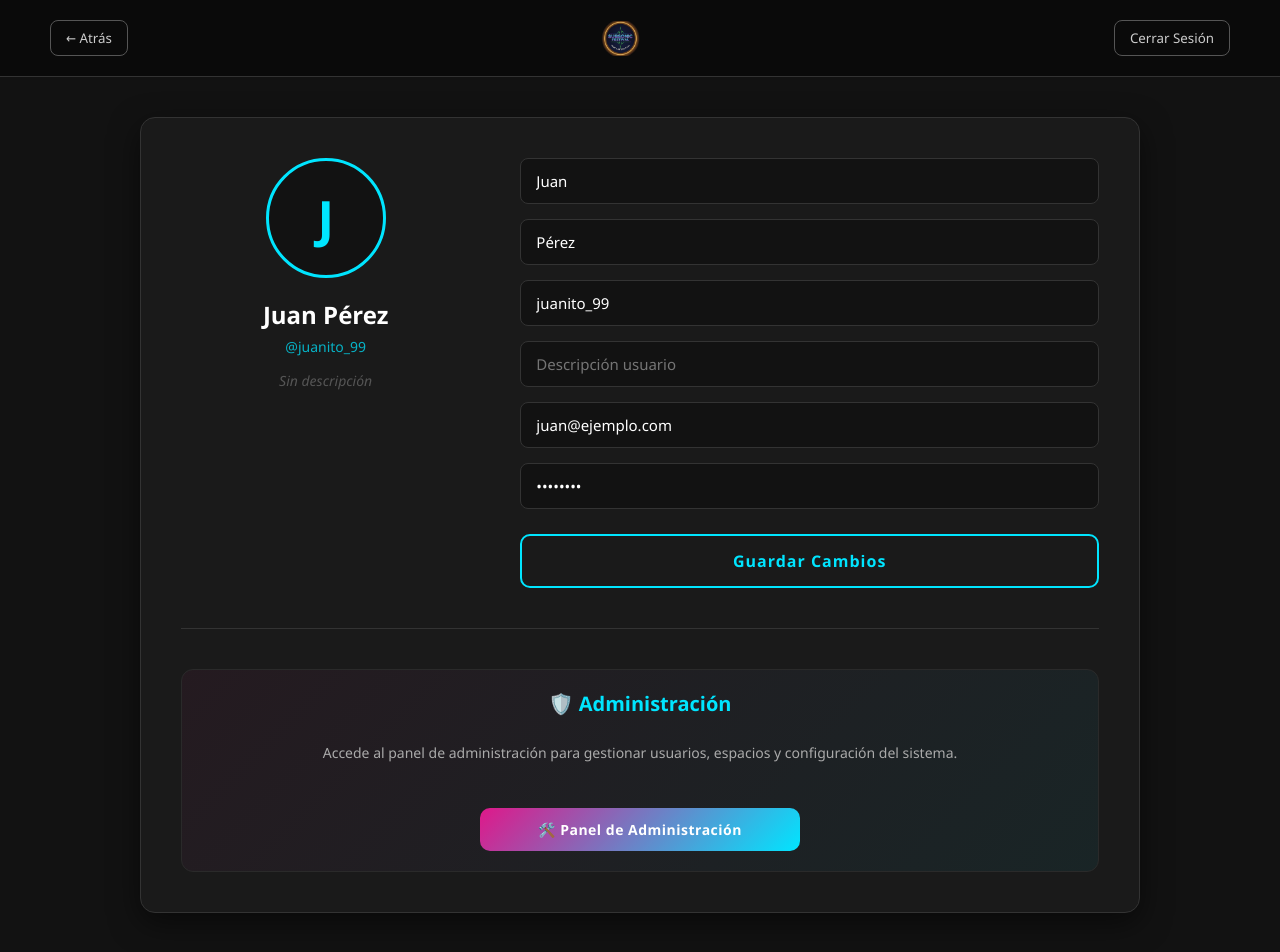
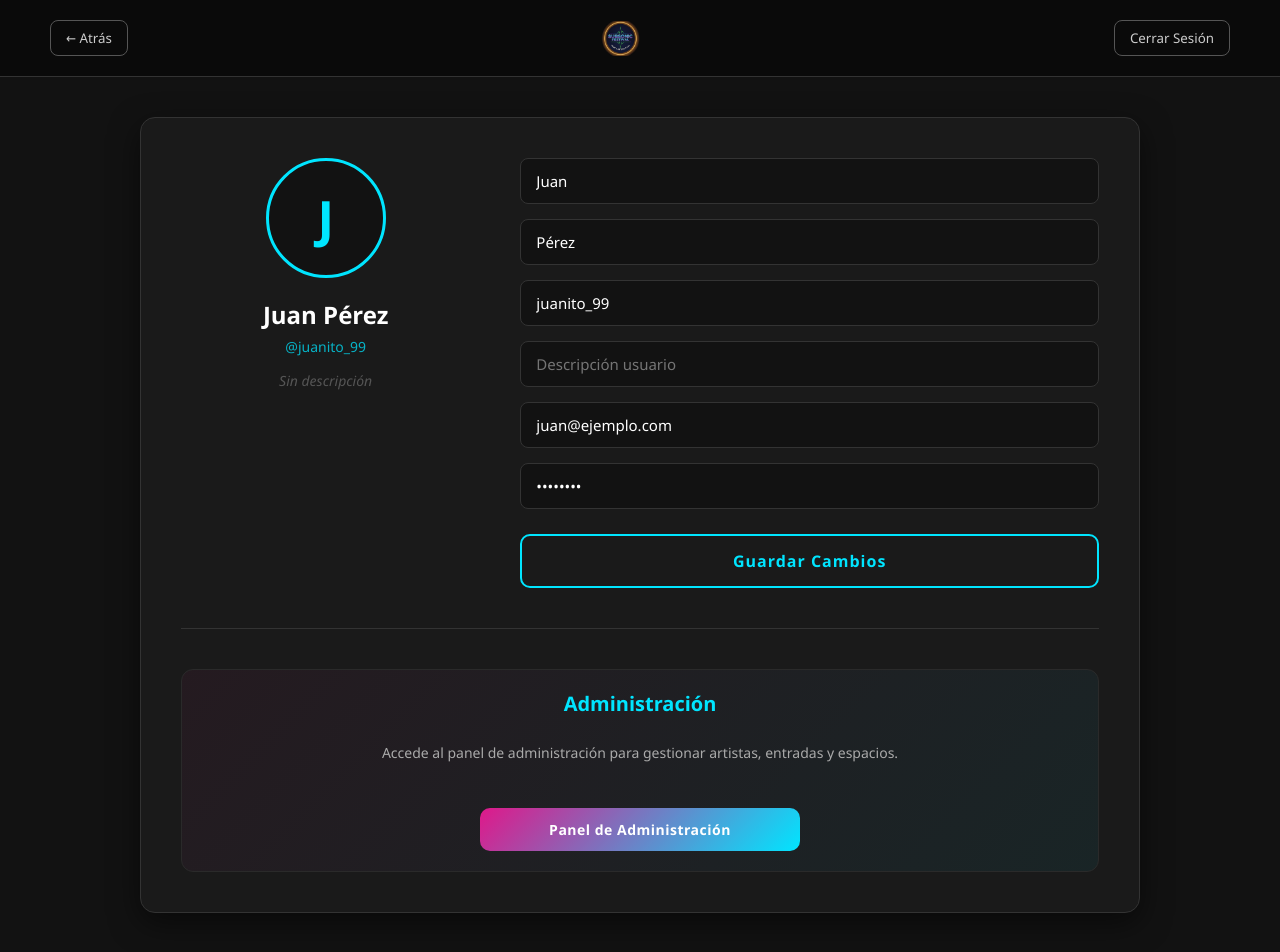
Before and after one commit to antonioRodriguez7/Proyecto-PI-Fronted, a React (Vite) app: page /perfil in a window 1280 px wide. Shown: the top 952 px of the page. Built offline with nearby package versions, Linux system fonts and the light colour scheme.

Commit message:
Acceso a perfil desde panel de administracion

```diff
--- a/src/pages/Perfil/Perfil.jsx
+++ b/src/pages/Perfil/Perfil.jsx
@@ -135,12 +135,12 @@ function Perfil() {
                     {(tipoUsuario === 'administrador' || tipoUsuario === 'proveedor') ? (
                         <div className="panel-admin-wrapper">
                             <h3 className="section-title">
-                                {tipoUsuario === 'administrador' ? '🛡️ Administración' : '🏪 Panel de Proveedor'}
+                                {tipoUsuario === 'administrador' ? 'Administración' : 'Panel de Proveedor'}
                             </h3>
                             <p className="perfil-desc-text" style={{ marginBottom: '24px' }}>
                                 {tipoUsuario === 'administrador'
-                                    ? 'Accede al panel de administración para gestionar usuarios, espacios y configuración del sistema.'
-                                    : 'Accede a tu panel de proveedor para gestionar tus espacios, reservas y contactos.'}
+                                    ? 'Accede al panel de administración para gestionar artistas, entradas y espacios.'
+                                    : 'Accede a tu panel de proveedor para gestionar tus espacios y servicios.'}
                             </p>
                             <button
                                 className="btn-panel-admin"
@@ -150,7 +150,7 @@ function Perfil() {
                                         : '/perfil-proveedor'
                                 )}
                             >
-                                🛠️ Panel de Administración
+                                Panel de Administración
                             </button>
                         </div>
                     ) : (
--- a/src/pages/Perfil_Admin/Perfil_Admin.jsx
+++ b/src/pages/Perfil_Admin/Perfil_Admin.jsx
@@ -290,7 +290,12 @@ function Perfil_Admin() {
                                 activeSection === 'ENTRADAS' ? 'Panel de Administración - Entradas' :
                                     'Panel de Administración'}
                     </h2>
-                    <div className="admin-profile-circle">A</div>
+                    <div
+                        className="admin-profile-circle"
+                        onClick={() => navigate('/perfil')}
+                        style={{ cursor: 'pointer' }}
+                        title="Ir a mi perfil"
+                    >A</div>
                 </header>
 
                 {/* SECCIÓN ARTISTAS */}
--- a/src/pages/Perfil_Proveedor/Perfil_Proveedor.jsx
+++ b/src/pages/Perfil_Proveedor/Perfil_Proveedor.jsx
@@ -287,7 +287,12 @@ function Perfil_Proveedor() {
 
                 <header className="admin-header">
                     <h2>{activeSection === 'MIS_ESPACIOS' ? 'Mis Espacios Contratados' : 'Contratar Espacios Disponibles'}</h2>
-                    <div className="admin-profile-circle">P</div>
+                    <div
+                        className="admin-profile-circle"
+                        onClick={() => navigate('/perfil')}
+                        style={{ cursor: 'pointer' }}
+                        title="Ir a mi perfil"
+                    >P</div>
                 </header>
 
                 {/* SECCIÓN MIS ESPACIOS */}
@@ -298,7 +303,7 @@ function Perfil_Proveedor() {
                             <div className="mis-espacios-box">
                                 <h3 className="box-title">Mis Espacios Contratados</h3>
                                 {espaciosContratados.length === 0 ? (
-                                    <p style={{color: '#aaa', textAlign: 'center', padding: '20px'}}>
+                                    <p style={{ color: '#aaa', textAlign: 'center', padding: '20px' }}>
                                         No tienes espacios contratados
                                     </p>
                                 ) : (
@@ -348,17 +353,17 @@ function Perfil_Proveedor() {
                                 </h3>
 
                                 {servicioSeleccionado?.espacioId ? (
-                                    <p style={{color: '#00e5ff', fontSize: '14px', marginBottom: '20px'}}>
+                                    <p style={{ color: '#00e5ff', fontSize: '14px', marginBottom: '20px' }}>
                                         📌 Espacio seleccionado: {espacioSeleccionado?.nombre}
                                     </p>
                                 ) : (
-                                    <p style={{color: '#df188a', fontSize: '14px', marginBottom: '20px'}}>
+                                    <p style={{ color: '#df188a', fontSize: '14px', marginBottom: '20px' }}>
                                         ⚠️ Selecciona un espacio antes de crear un servicio
                                     </p>
                                 )}
 
                                 {servicioSeleccionado?.espacioId && espacioSeleccionadoTieneServicio && !reemplazoActivo && (
-                                    <p style={{color: '#df188a', fontSize: '14px', marginBottom: '20px'}}>
+                                    <p style={{ color: '#df188a', fontSize: '14px', marginBottom: '20px' }}>
                                         ⚠️ Este espacio ya tiene un servicio asignado. Solo se permite uno por espacio.
                                     </p>
                                 )}
@@ -390,7 +395,7 @@ function Perfil_Proveedor() {
                                 ) : (
                                     <form className="admin-form">
                                         {reemplazoActivo && (
-                                            <p style={{color: '#00e5ff', fontSize: '14px', marginBottom: '15px'}}>
+                                            <p style={{ color: '#00e5ff', fontSize: '14px', marginBottom: '15px' }}>
                                                 ✏️ Modo reemplazo activo: actualiza los datos y guarda los cambios.
                                             </p>
                                         )}
@@ -399,11 +404,11 @@ function Perfil_Proveedor() {
                                                 type="text"
                                                 placeholder="Nombre del servicio"
                                                 value={formServicio.nombre}
-                                                onChange={(e) => setFormServicio({...formServicio, nombre: e.target.value})}
+                                                onChange={(e) => setFormServicio({ ...formServicio, nombre: e.target.value })}
                                             />
                                             <select
                                                 value={formServicio.tipo}
-                                                onChange={(e) => setFormServicio({...formServicio, tipo: e.target.value})}
+                                                onChange={(e) => setFormServicio({ ...formServicio, tipo: e.target.value })}
                                             >
                                                 <option value="Restauración">Restauración</option>
                                                 <option value="Merchandising">Merchandising</option>
@@ -415,15 +420,15 @@ function Perfil_Proveedor() {
                                             <textarea
                                                 placeholder="Descripción del servicio"
                                                 value={formServicio.descripcion}
-                                                onChange={(e) => setFormServicio({...formServicio, descripcion: e.target.value})}
-                                                style={{gridColumn: '1 / -1'}}
+                                                onChange={(e) => setFormServicio({ ...formServicio, descripcion: e.target.value })}
+                                                style={{ gridColumn: '1 / -1' }}
                                             />
 
                                             <input
                                                 type="text"
                                                 placeholder="Fechas (ej: 17-20 julio)"
                                                 value={formServicio.fechas}
-                                                onChange={(e) => setFormServicio({...formServicio, fechas: e.target.value})}
+                                                onChange={(e) => setFormServicio({ ...formServicio, fechas: e.target.value })}
                                             />
                                         </div>
 
@@ -456,7 +461,7 @@ function Perfil_Proveedor() {
                                                                 : espacio
                                                         ));
 
-                                                        setFormServicio({nombre: '', tipo: 'Restauración', descripcion: '', fechas: ''});
+                                                        setFormServicio({ nombre: '', tipo: 'Restauración', descripcion: '', fechas: '' });
                                                         setModoReemplazoEspacioId(null);
                                                         alert(`Servicio "${nuevoServicio.nombre}" asignado a "${espacioSeleccionado?.nombre}"`);
                                                     }
@@ -606,10 +611,10 @@ function Perfil_Proveedor() {
                                         className="espacio-card-proveedor"
                                         onClick={() => setSelectedEspacio(espacio)}
                                     >
-                                                     <span className="zona-badge">{espacio.zonaGeneral}</span>
+                                        <span className="zona-badge">{espacio.zonaGeneral}</span>
                                         <h3>{espacio.nombre}</h3>
-                                                     <p className="espacio-tipo">{espacio.caracteristica}</p>
-                                                     <p className="espacio-detalle">💰 {espacio.precio}</p>
+                                        <p className="espacio-tipo">{espacio.caracteristica}</p>
+                                        <p className="espacio-detalle">💰 {espacio.precio}</p>
                                         <p className="espacio-detalle">📍 {espacio.lugar}</p>
                                         <p className="espacio-detalle">📏 {espacio.tamano}</p>
                                         <div className="espacio-footer">
@@ -653,7 +658,7 @@ function Perfil_Proveedor() {
                                 <div className="modal-section">
                                     <h4>💰 Precio</h4>
                                     <p className="precio-destacado">{selectedEspacio.precio}</p>
-                                    <p style={{fontSize: '0.9em', color: '#aaa'}}>Por los 3 días del festival</p>
+                                    <p style={{ fontSize: '0.9em', color: '#aaa' }}>Por los 3 días del festival</p>
                                 </div>
 
                                 <div className="modal-section modal-section-full">
```
